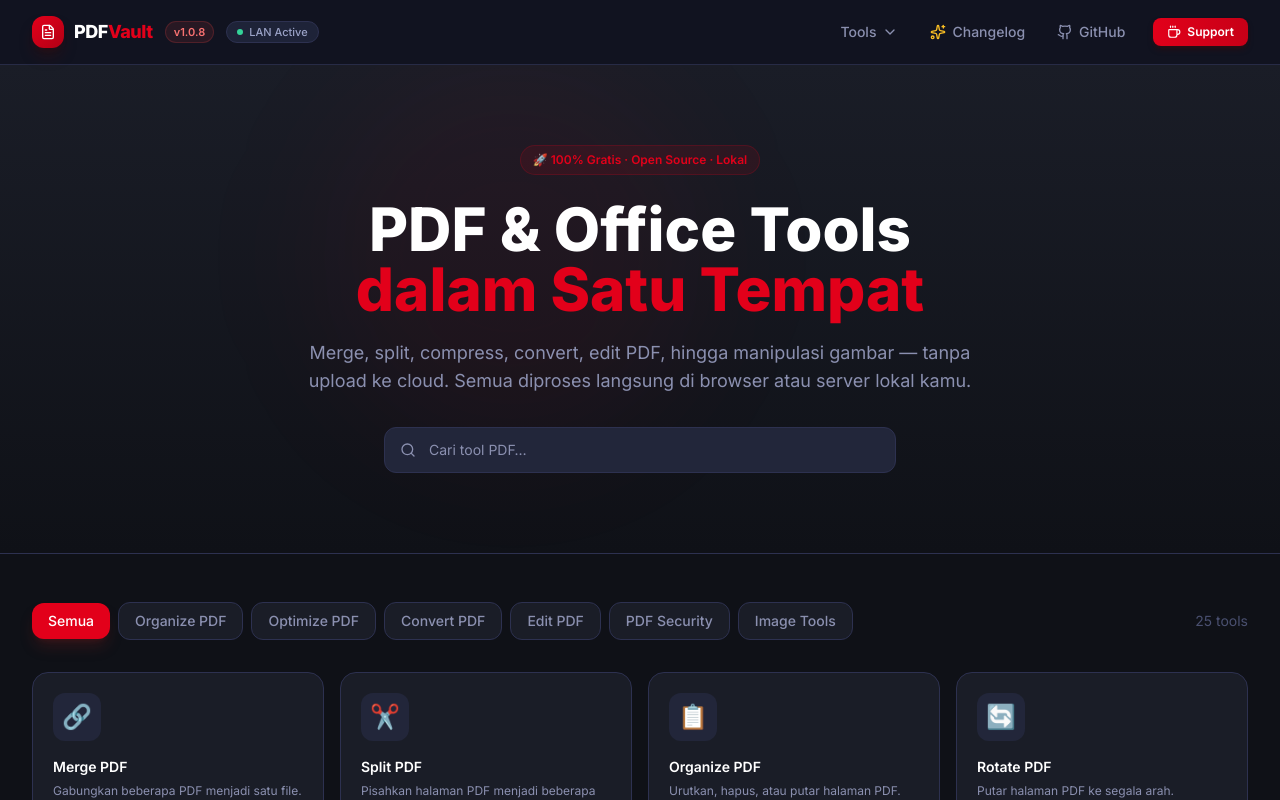
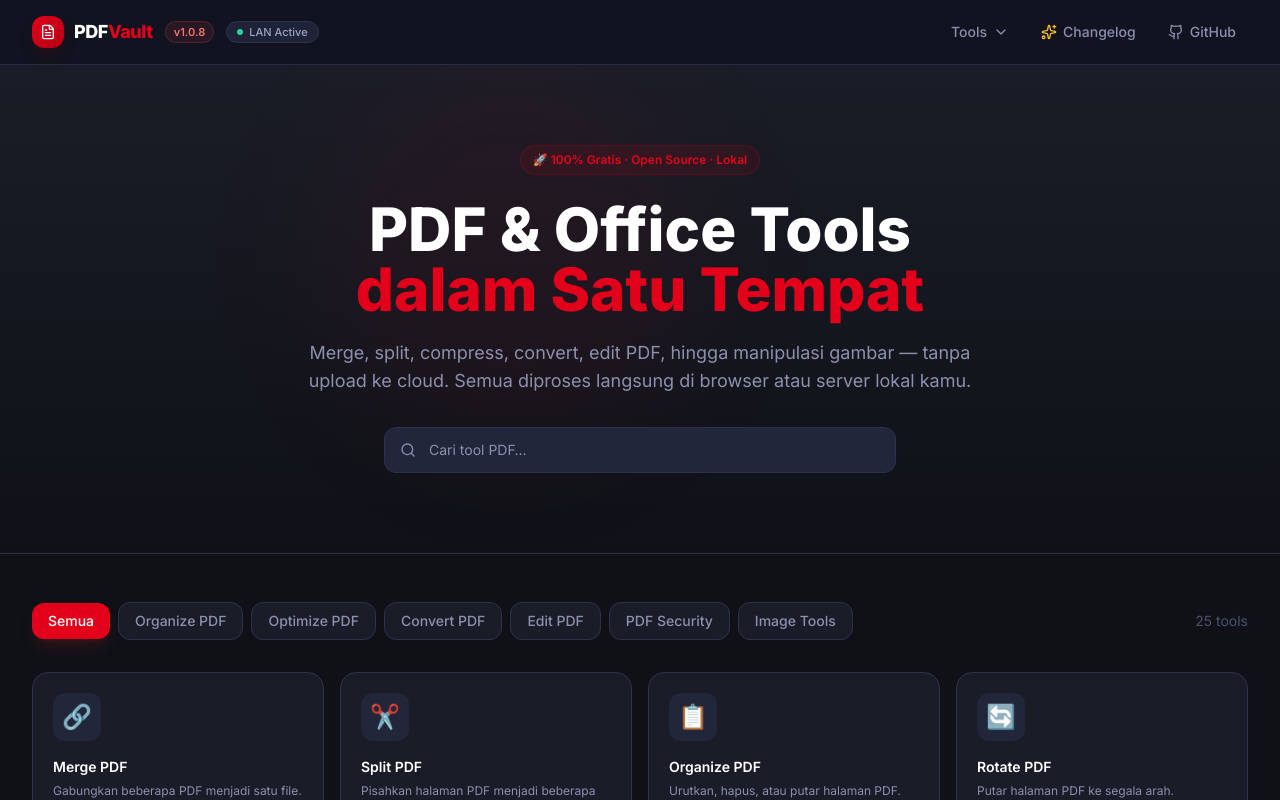
Before and after one commit to itsmegaaa/pdfLan, a React (Vite) app in the folder frontend/: page / in a window 1280 px wide. Shown: the top 800 px of the page. Built offline with nearby package versions, Linux system fonts and the light colour scheme.

Commit message:
chore: remove support/donate buttons and enforce pure HTTPS on port 3000

```diff
--- a/frontend/src/components/Footer.jsx
+++ b/frontend/src/components/Footer.jsx
@@ -1,4 +1,4 @@
-import { FileText, Shield, Trash2, Zap, ArrowUp, Heart, Sparkles, BookOpen, ExternalLink, Lock } from 'lucide-react';
+import { FileText, Shield, Trash2, Zap, ArrowUp, Sparkles, BookOpen, ExternalLink, Lock } from 'lucide-react';
 import { Link } from 'react-router-dom';
 import { TOOLS } from '../constants/tools';
 
@@ -76,7 +76,7 @@ export default function Footer() {
       <div className="max-w-7xl mx-auto px-4 sm:px-6 lg:px-8 py-14">
         <div className="grid grid-cols-2 md:grid-cols-3 lg:grid-cols-6 gap-8 lg:gap-10">
 
-          {/* Col 1 & 2: Brand Information & Donation */}
+          {/* Col 1 & 2: Brand Information */}
           <div className="col-span-2 md:col-span-3 lg:col-span-2 space-y-4">
             <Link to="/" className="flex items-center gap-2.5">
               <div className="w-8 h-8 bg-gradient-to-br from-[#e2001a] to-[#b30015] rounded-xl flex items-center justify-center shadow-lg shadow-red-950/40">
@@ -97,19 +97,6 @@ export default function Footer() {
               <span className="text-white font-medium">Local Host Ready</span>
               <span className="text-[#596082]">•</span>
               <span className="text-[#8b90b0]">v1.0.8</span>
-            </div>
-
-            {/* Support button */}
-            <div className="pt-2">
-              <a
-                href="https://tako.id/itsmega"
-                target="_blank"
-                rel="noopener noreferrer"
-                className="inline-flex items-center gap-2 px-4 py-2 rounded-xl text-xs font-semibold text-white bg-gradient-to-r from-red-600 to-rose-600 hover:from-red-500 hover:to-rose-500 shadow-md shadow-red-950/30 transition-all hover:scale-[1.02]"
-              >
-                <Heart className="w-3.5 h-3.5 fill-current" />
-                <span>Support Developer di Tako.id</span>
-              </a>
             </div>
           </div>
 
--- a/frontend/src/components/Navbar.jsx
+++ b/frontend/src/components/Navbar.jsx
@@ -1,5 +1,5 @@
 import { Link, useLocation } from 'react-router-dom';
-import { FileText, Menu, X, ChevronDown, Sparkles, ShieldCheck, Coffee, ArrowRight } from 'lucide-react';
+import { FileText, Menu, X, ChevronDown, Sparkles, ShieldCheck, ArrowRight } from 'lucide-react';
 import { useState, useRef, useEffect } from 'react';
 import { TOOLS, CATEGORIES } from '../constants/tools';
 
@@ -216,17 +216,6 @@ export default function Navbar() {
               <span>GitHub</span>
             </a>
 
-            {/* Donate / Support Button */}
-            <a
-              href="https://tako.id/itsmega"
-              target="_blank"
-              rel="noopener noreferrer"
-              className="ml-2 inline-flex items-center gap-1.5 px-3.5 py-1.5 rounded-lg text-xs font-semibold text-white bg-gradient-to-r from-[#e2001a] to-[#c70017] hover:from-[#f3001c] hover:to-[#db001a] shadow-md shadow-red-950/40 transition-all hover:scale-[1.02] active:scale-[0.98]"
-            >
-              <Coffee className="w-3.5 h-3.5" />
-              <span>Support</span>
-            </a>
-
           </div>
 
           {/* Mobile hamburger button */}
@@ -308,15 +297,6 @@ export default function Navbar() {
               <GithubIcon className="w-4 h-4" />
               <span>GitHub Repository</span>
             </a>
-            <a
-              href="https://tako.id/itsmega"
-              target="_blank"
-              rel="noopener noreferrer"
-              className="flex items-center justify-center gap-2 w-full py-2.5 rounded-xl text-xs font-bold text-white bg-gradient-to-r from-red-600 to-rose-600 shadow-md"
-            >
-              <Coffee className="w-4 h-4" />
-              <span>Support & Donasi (Tako.id)</span>
-            </a>
           </div>
 
         </div>
```
Also changed, not shown: 1 other file (tests, documents, lock files or other folders).
